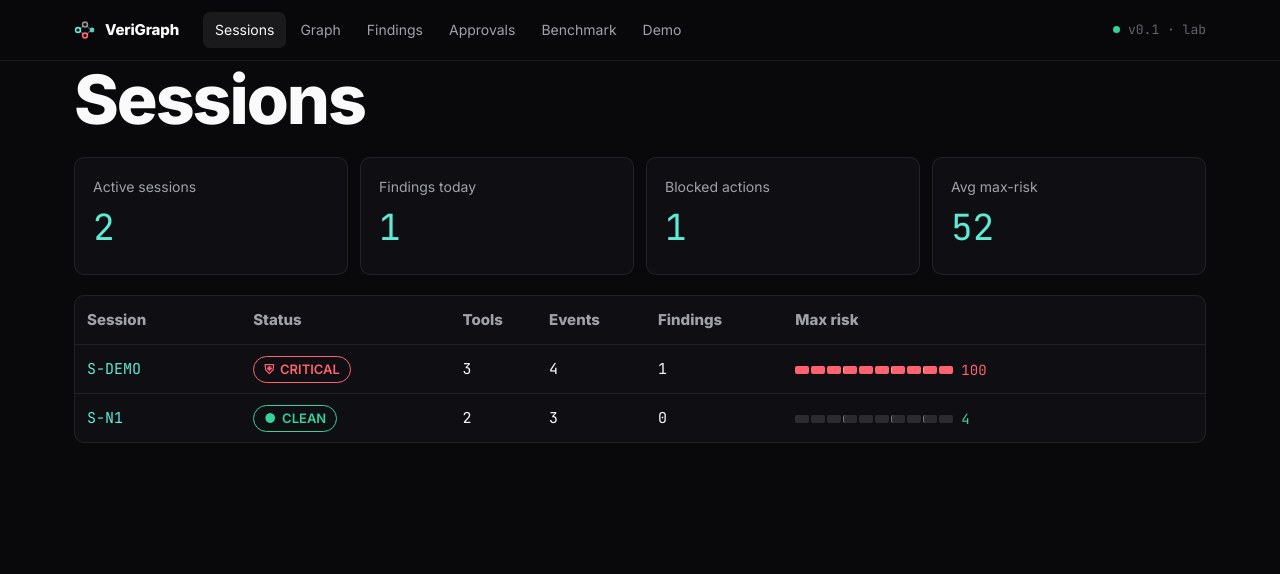
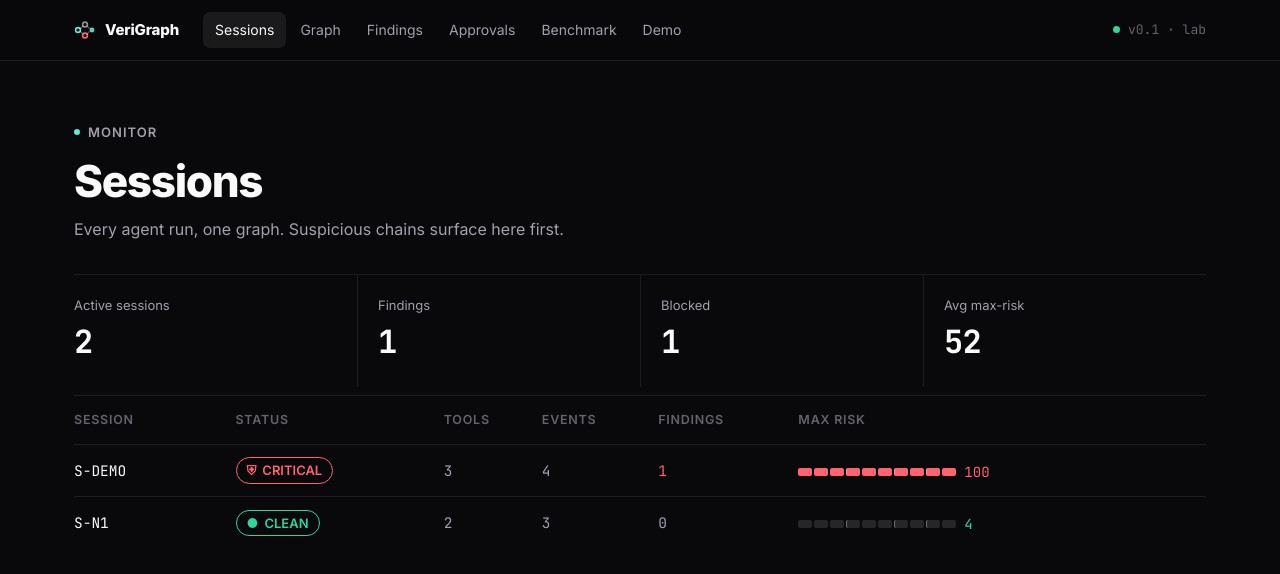
Before and after one commit to VishalBhat07/prompt-eng-project, a React (Vite) app in the folder dashboard/: page /sessions in a window 1280 px wide. Shown: the top 574 px of the page. Built offline with nearby package versions, Linux system fonts and the light colour scheme.

Commit message:
feat(web): react-bits CountUp stats plus minimal sessions rebuild

```diff
--- /dev/null
+++ b/dashboard/src/components/bits/CountUp.tsx
@@ -0,0 +1,115 @@
+import { useInView, useMotionValue, useSpring } from 'framer-motion';
+import { useCallback, useEffect, useRef } from 'react';
+
+interface CountUpProps {
+  to: number;
+  from?: number;
+  direction?: 'up' | 'down';
+  delay?: number;
+  duration?: number;
+  className?: string;
+  startWhen?: boolean;
+  separator?: string;
+  onStart?: () => void;
+  onEnd?: () => void;
+}
+
+export default function CountUp({
+  to,
+  from = 0,
+  direction = 'up',
+  delay = 0,
+  duration = 2,
+  className = '',
+  startWhen = true,
+  separator = '',
+  onStart,
+  onEnd
+}: CountUpProps) {
+  const ref = useRef<HTMLSpanElement>(null);
+  const motionValue = useMotionValue(direction === 'down' ? to : from);
+
+  const damping = 20 + 40 * (1 / duration);
+  const stiffness = 100 * (1 / duration);
+
+  const springValue = useSpring(motionValue, {
+    damping,
+    stiffness
+  });
+
+  const isInView = useInView(ref, { once: true, margin: '0px' });
+
+  const getDecimalPlaces = (num: number): number => {
+    const str = num.toString();
+    if (str.includes('.')) {
+      const decimals = str.split('.')[1];
+      if (parseInt(decimals) !== 0) {
+        return decimals.length;
+      }
+    }
+    return 0;
+  };
+
+  const maxDecimals = Math.max(getDecimalPlaces(from), getDecimalPlaces(to));
+
+  const formatValue = useCallback(
+    (latest: number) => {
+      const hasDecimals = maxDecimals > 0;
+
+      const options: Intl.NumberFormatOptions = {
+        useGrouping: !!separator,
+        minimumFractionDigits: hasDecimals ? maxDecimals : 0,
+        maximumFractionDigits: hasDecimals ? maxDecimals : 0
+      };
+
+      const formattedNumber = Intl.NumberFormat('en-US', options).format(latest);
+
+      return separator ? formattedNumber.replace(/,/g, separator) : formattedNumber;
+    },
+    [maxDecimals, separator]
+  );
+
+  useEffect(() => {
+    if (ref.current) {
+      ref.current.textContent = formatValue(direction === 'down' ? to : from);
+    }
+  }, [from, to, direction, formatValue]);
+
+  useEffect(() => {
+    if (isInView && startWhen) {
+      if (typeof onStart === 'function') {
+        onStart();
+      }
+
+      const timeoutId = setTimeout(() => {
+        motionValue.set(direction === 'down' ? from : to);
+      }, delay * 1000);
+
+      const durationTimeoutId = setTimeout(
+        () => {
+          if (typeof onEnd === 'function') {
+            onEnd();
+          }
+        },
+        delay * 1000 + duration * 1000
+      );
+
+      return () => {
+        clearTimeout(timeoutId);
+        clearTimeout(durationTimeoutId);
+      };
+    }
+  }, [isInView, startWhen, motionValue, direction, from, to, delay, onStart, onEnd, duration]);
+
+  useEffect(() => {
+    const unsubscribe = springValue.on('change', (latest: number) => {
+      if (ref.current) {
+        ref.current.textContent = formatValue(latest);
+      }
+    });
+
+    return () => unsubscribe();
+  }, [springValue, formatValue]);
+
+  return <span className={className} ref={ref} />;
+}
--- a/dashboard/src/pages/Home.tsx
+++ b/dashboard/src/pages/Home.tsx
@@ -2,6 +2,7 @@ import { motion } from 'framer-motion';
 import { Link } from 'react-router-dom';
 import { useEffect, useState } from 'react';
 import BlurText from '../components/bits/BlurText';
+import CountUp from '../components/bits/CountUp';
 
 const FEED = [
   'S-7b68 · read_file → ALLOW',
@@ -35,21 +36,23 @@ const STAGES: [string, string][] = [
 function Proof() {
   const [d, setD] = useState<{ detection_rate: number; false_positive_rate: number; latency: { p95_s: number } } | null>(null);
   useEffect(() => { fetch('/data/benchmark.json').then((r) => r.json()).then(setD).catch(() => {}); }, []);
-  const stats: [string, string, string][] = [
-    ['Detection', d ? `${Math.round(d.detection_rate * 100)}%` : '—', '8 of 8 targeted attacks'],
-    ['False positives', d ? `${Math.round(d.false_positive_rate * 100)}%` : '—', '0 of 9 benign flagged'],
-    ['Cross-tool-only catches', '7', 'invisible to single-tool checks'],
-    ['Analyze p95', d ? `${Math.round(d.latency.p95_s * 1000)} ms` : '—', 'of a 150 ms budget'],
+  const stats: [string, number, string, string][] = [
+    ['Detection', d ? Math.round(d.detection_rate * 100) : 0, '%', '8 of 8 targeted attacks'],
+    ['False positives', d ? Math.round(d.false_positive_rate * 100) : 0, '%', '0 of 9 benign flagged'],
+    ['Cross-tool-only catches', 7, '', 'invisible to single-tool checks'],
+    ['Analyze p95', d ? Math.round(d.latency.p95_s * 1000) : 0, ' ms', 'of a 150 ms budget'],
   ];
   return (
     <div>
       <div style={{ display: 'grid', gridTemplateColumns: 'repeat(auto-fit,minmax(200px,1fr))' }}>
-        {stats.map(([k, v, sub], i) => (
+        {stats.map(([k, v, suffix, sub], i) => (
           <div key={k} style={{
             padding: '28px 24px', borderLeft: i === 0 ? 'none' : '1px solid var(--line)',
           }}>
             <div style={{ fontSize: 13, color: 'var(--muted)', letterSpacing: '0.04em' }}>{k}</div>
-            <div className="mono" style={{ fontSize: 44, fontWeight: 700, letterSpacing: '-0.03em', margin: '4px 0' }}>{v}</div>
+            <div className="mono" style={{ fontSize: 44, fontWeight: 700, letterSpacing: '-0.03em', margin: '4px 0' }}>
+              <CountUp to={v} duration={1.4} />{suffix}
+            </div>
             <div style={{ fontSize: 13.5, color: 'var(--faint)' }}>{sub}</div>
           </div>
         ))}
--- a/dashboard/src/pages/Sessions.tsx
+++ b/dashboard/src/pages/Sessions.tsx
@@ -1,46 +1,59 @@
 import { useEffect, useState } from 'react';
 import { Link } from 'react-router-dom';
 import { RiskMeter, SeverityBadge } from '../components/Severity';
+import CountUp from '../components/bits/CountUp';
 import { listSessions, type SessionSummary } from '../data/provider';
 
 export default function Sessions() {
   const [rows, setRows] = useState<SessionSummary[]>([]);
   useEffect(() => { listSessions().then(setRows).catch(() => {}); }, []);
-  const kpis: [string, string][] = [
-    ['Active sessions', String(rows.length)],
-    ['Findings today', String(rows.reduce((a, r) => a + r.findings, 0))],
-    ['Blocked actions', String(rows.reduce((a, r) => a + r.blocked, 0))],
-    ['Avg max-risk', rows.length ? String(Math.round((rows.reduce((a, r) => a + r.maxRisk, 0) / rows.length) * 100)) : '…'],
+  const kpis: [string, number, string][] = [
+    ['Active sessions', rows.length, ''],
+    ['Findings', rows.reduce((a, r) => a + r.findings, 0), ''],
+    ['Blocked', rows.reduce((a, r) => a + r.blocked, 0), ''],
+    ['Avg max-risk', rows.length ? Math.round((rows.reduce((a, r) => a + r.maxRisk, 0) / rows.length) * 100) : 0, ''],
   ];
   return (
-    <div style={{ display: 'grid', gap: 20 }}>
-      <h1 style={{ margin: 0 }}>Sessions</h1>
-      <div style={{ display: 'grid', gridTemplateColumns: 'repeat(auto-fit,minmax(200px,1fr))', gap: 12 }}>
-        {kpis.map(([k, v]) => (
-          <div key={k} className="card" style={{ padding: 18 }}>
-            <div style={{ color: 'var(--muted)', fontSize: 14 }}>{k}</div>
-            <div className="mono" style={{ fontSize: 36, color: 'var(--accent)' }}>{v}</div>
+    <div>
+      <header style={{ padding: '56px 0 32px', maxWidth: 720 }}>
+        <span className="eyebrow">Monitor</span>
+        <h1 style={{ fontSize: 'clamp(32px,4vw,44px)', margin: '14px 0 10px' }}>Sessions</h1>
+        <p className="sub" style={{ fontSize: 16 }}>Every agent run, one graph. Suspicious chains surface here first.</p>
+      </header>
+      <div style={{ display: 'grid', gridTemplateColumns: 'repeat(auto-fit,minmax(160px,1fr))', borderTop: '1px solid var(--line)' }}>
+        {kpis.map(([k, v, suffix], i) => (
+          <div key={k} style={{ padding: '20px 20px 20px 0', borderLeft: i === 0 ? 'none' : '1px solid var(--line)', paddingLeft: i === 0 ? 0 : 20 }}>
+            <div style={{ fontSize: 13, color: 'var(--muted)' }}>{k}</div>
+            <div className="mono" style={{ fontSize: 32, fontWeight: 700, letterSpacing: '-0.02em' }}>
+              <CountUp to={v} duration={1} />{suffix}
+            </div>
           </div>
         ))}
       </div>
-      <div className="card" style={{ overflowX: 'auto' }}>
-        <table style={{ width: '100%', borderCollapse: 'collapse', fontSize: 15 }}>
+      <div style={{ borderTop: '1px solid var(--line)', marginTop: 8 }}>
+        <table style={{ width: '100%', borderCollapse: 'collapse' }}>
           <thead>
-            <tr style={{ color: 'var(--muted)', textAlign: 'left' }}>
-              <th style={{ padding: 12 }}>Session</th><th>Status</th><th>Tools</th>
-              <th>Events</th><th>Findings</th><th>Max risk</th>
+            <tr style={{ color: 'var(--faint)', textAlign: 'left', fontSize: 12.5, letterSpacing: '0.06em', textTransform: 'uppercase' }}>
+              <th style={{ padding: '14px 16px 14px 0', fontWeight: 600 }}>Session</th>
+              <th style={{ fontWeight: 600 }}>Status</th><th style={{ fontWeight: 600 }}>Tools</th>
+              <th style={{ fontWeight: 600 }}>Events</th><th style={{ fontWeight: 600 }}>Findings</th><th style={{ fontWeight: 600 }}>Max risk</th>
             </tr>
           </thead>
           <tbody>
             {rows.map((r) => (
-              <tr key={r.id} style={{ borderTop: '1px solid rgba(255,255,255,0.08)' }}>
-                <td style={{ padding: 12 }}>
-                  <Link to={`/graph?session=${r.id}`} className="mono" style={{ color: 'var(--accent)' }}>{r.id}</Link>
+              <tr key={r.id} style={{ borderTop: '1px solid var(--line)' }}>
+                <td style={{ padding: '14px 16px 14px 0' }}>
+                  <Link to={`/graph?session=${r.id}`} className="mono"
+                    style={{ color: 'var(--ink)', textDecoration: 'none', fontSize: 14.5 }}
+                    onMouseEnter={(e) => (e.currentTarget.style.color = 'var(--accent)')}
+                    onMouseLeave={(e) => (e.currentTarget.style.color = 'var(--ink)')}>
+                    {r.id}
+                  </Link>
                 </td>
                 <td><SeverityBadge level={r.status} /></td>
-                <td className="mono">{r.tools}</td>
-                <td className="mono">{r.events}</td>
-                <td className="mono">{r.findings}</td>
+                <td className="mono" style={{ color: 'var(--muted)' }}>{r.tools}</td>
+                <td className="mono" style={{ color: 'var(--muted)' }}>{r.events}</td>
+                <td className="mono" style={{ color: r.findings ? 'var(--crit)' : 'var(--muted)' }}>{r.findings}</td>
                 <td><RiskMeter score={r.maxRisk} /></td>
               </tr>
             ))}
```
